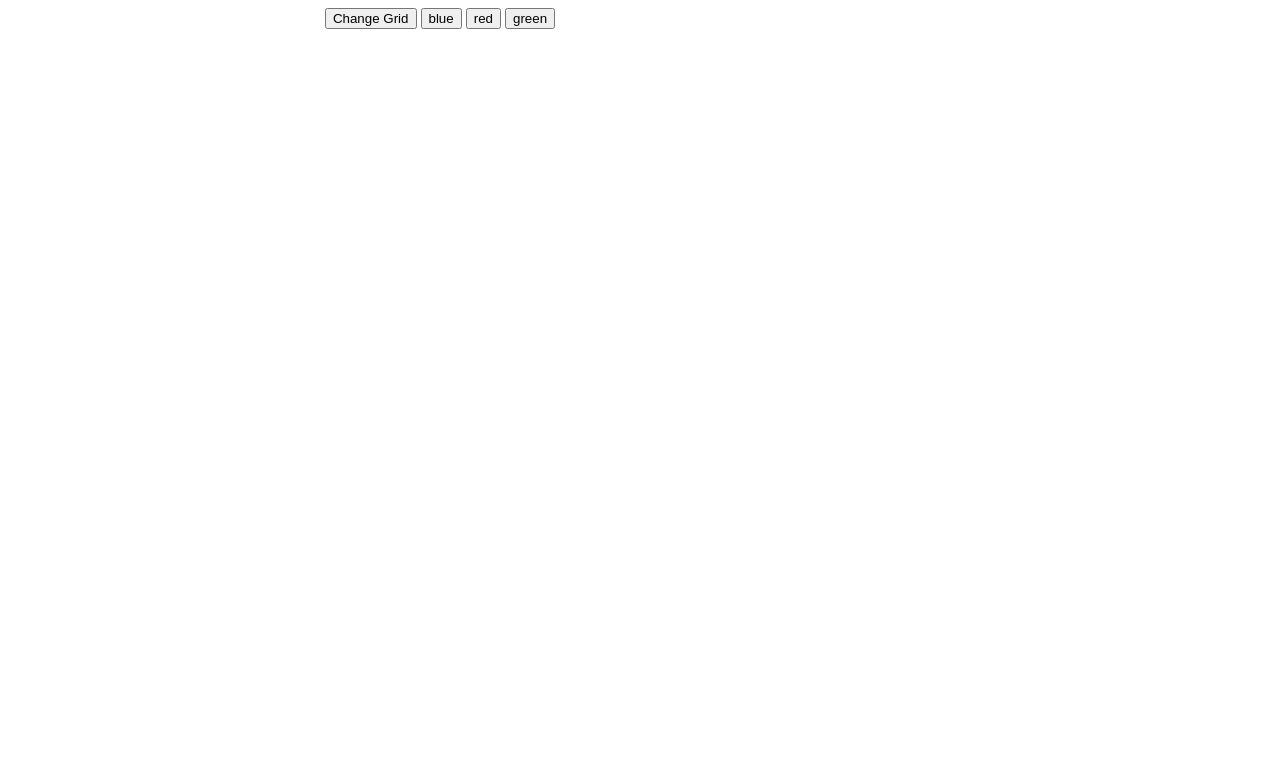
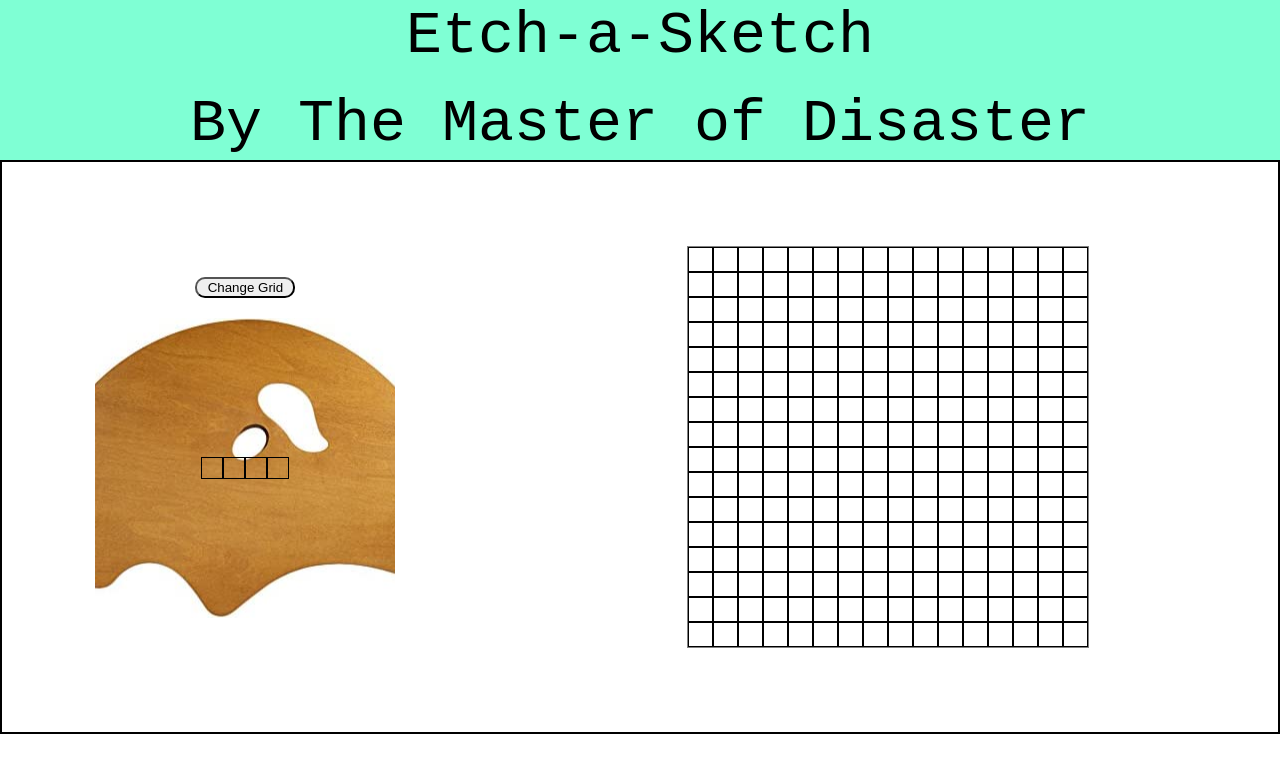
Before and after one commit to JohnMikko27/etch-a-sketch, a plain HTML site: page index.html in a window 1280 px wide. Drawn offline with Linux system fonts and the light colour scheme.

Commit message:
Create a function that has the change color effect when 'hover'. Added styles: paintboard background-image; add functionality later where you would click they a color and that's what the color will change to when you hover an element

```diff
--- a/index.html
+++ b/index.html
@@ -9,14 +9,26 @@
     <link rel="stylesheet" href="./styles.css">
 </head>
 <body>
+    <div id="header">Etch-a-Sketch
+        <div>By The Master of Disaster</div>
+    </div>
     <div id="container">
         <div class="left-container">
             <button id="button">Change Grid</button>
-            <button class="color-button blue">blue</button>
-            <button class="color-button red">red</button>
-            <button class="color-button green">green</button>
+            <div id="paint">
+                <div class="color"></div>
+                <div class="color"></div>
+                <div class="color"></div>
+                <div class="color"></div>
+
+            </div>
+
+
         </div>
-        <div class="right-container"></div>
+        <div class="right-container">
+
+        </div>
+
     </div>
 </body>
 </html>
--- a/script.js
+++ b/script.js
@@ -14,19 +14,28 @@ const greenButton = document.querySelector('.green');
 //will be set when button event listeners are clicked
 let color;
 
-
-
 button.addEventListener('click', setGrid);
 
-blueButton.addEventListener('click', () => color = 'blue');
-redButton.addEventListener('click', () => color = 'red');
-greenButton.addEventListener('click', () => color = 'green');
+initialGrid();
+
+//Creates initial grid
+function initialGrid() {
+    clear();
+    createGrid(16);
+    //comment
+
+    hoverColor();
+}
 
 function setGrid() {
     clear();
     let n = prompt("How many squares do you want per side?");
     createGrid(n);
     //comment
+    hoverColor();
+}
+
+function hoverColor() {
     const gridItem = document.querySelectorAll('.grid-item');
     gridItem.forEach(item => item.addEventListener('mouseover', (e) => {
         let first = randomRgbValue();
@@ -50,7 +59,6 @@ function createGrid(size) {
 function changeColor(element, a, b, c) {
     element.style.cssText = `background-color: rgb(${a}, ${b}, ${c});`;
 }
-
 
 function clear() {
     const div = document.querySelectorAll('.grid-item');
--- a/styles.css
+++ b/styles.css
@@ -1,13 +1,70 @@
+body {
+    display: flex;
+    flex-direction: column;
+    font-family:'Courier New', Courier, monospace;
+    margin: 0px;
+}
+
+#header {
+    display: flex;
+    flex-direction: column;
+    background-color: aquamarine;
+    justify-content: center;
+    align-items: center;
+    height: 160px;
+    font-size: 60px;
+    gap: 20px;
+}
+
 #container {
     display: flex;
     justify-content: center;
+    border: 2px solid;
+    border-color: black;
+    gap: 10px;
+    width: auto;
+    height: 570px;
+}
+
+.right-container {
+    display: flex;
+    justify-content: center;
+    align-items: center;
+    flex: 2;
+}
+
+.left-container {
+    display: flex;
+    flex-direction: column;
+    gap: 20px;
+    justify-content: center;
+    align-items: center;
+    flex: 1.25;
+}
+
+#paint {
+    display: flex;
+    justify-content: center;
+    align-items: center;
+    background-image: url('./images/painting-board.jpg');
+    background-position: center;
+    height: 300px;
+    width: 300px;
+}
+
+.color {
+    border: 1px solid;
+    border-color: black;
+    width: 20px;
+    height: 20px;
 }
 
 .grid-container {
     display: grid;
     width: 400px;
     height: 400px;
-
+    border: 1px solid;
+    border-color: grey;
 }
 
 .grid-item {
@@ -18,3 +75,9 @@
 .change-color {
     background-color: green;
 }
+
+#button {
+    width: 100px;
+    height: auto;
+    border-radius: 10px;
+}
```
Also changed, not shown: images/painting-board.jpg (added), images/palette-painting-board.jpeg (added).
